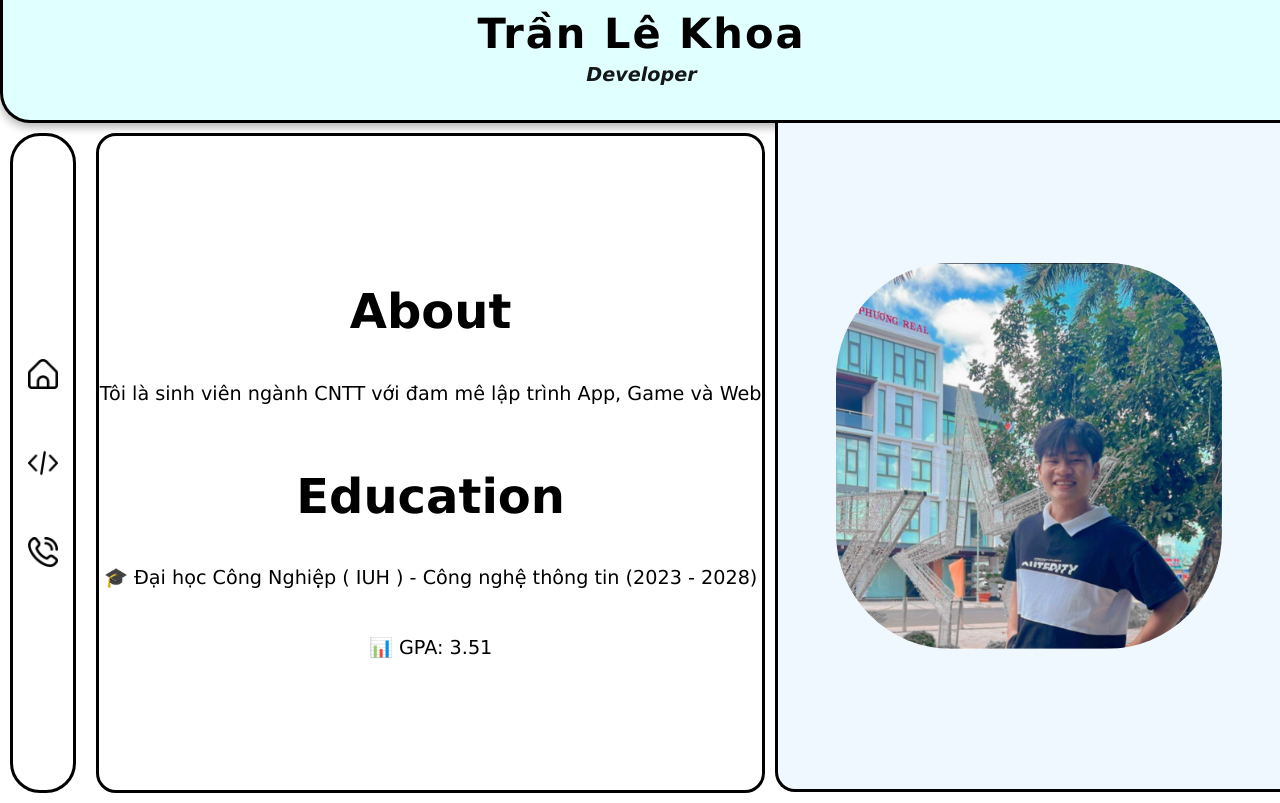
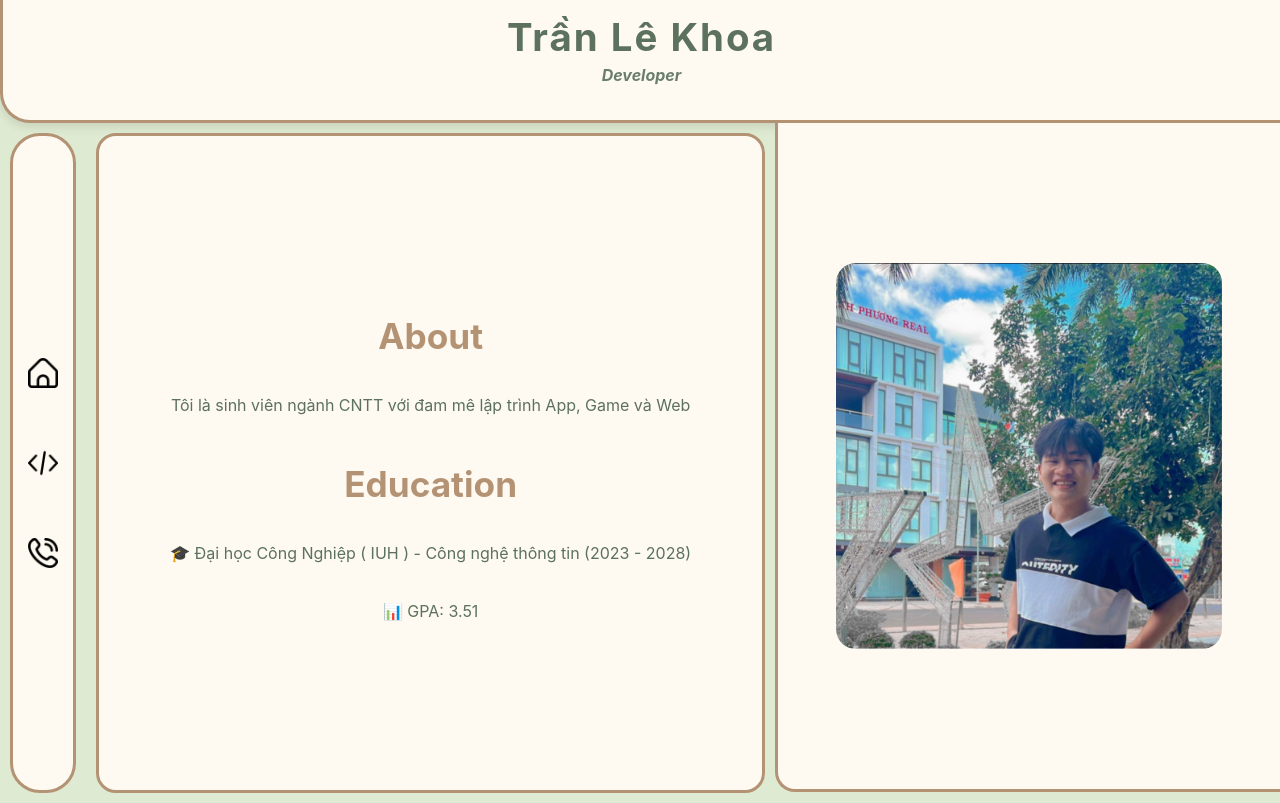
Before and after one commit to khoaletran/Profile, a plain HTML site: page index.html in a window 1280 px wide. Drawn offline with Linux system fonts and the light colour scheme.

Commit message:
đổi màu nènè

```diff
--- a/style.css
+++ b/style.css
@@ -5,49 +5,47 @@ body {
     display: flex;
     flex-direction: column;
     overflow: hidden;
-    font-family: 'Lucida Sans', 'Lucida Sans Regular', 'Lucida Grande', 'Lucida Sans Unicode', Geneva, Verdana, sans-serif;
+    font-family: 'Inter', sans-serif;
+    background-color: #dfead2;
+    color: #5c715e;
 }
 
 header {
     height: 10%;
-    background: #E0FFFF;
-    color: black;
+    background: #fefaf1;
+    color: #5c715e;
     text-align: center;
     padding: 20px 0;
     display: flex;
     justify-content: center;
     align-items: center;
-    box-shadow: 0px 4px 10px rgba(0, 0, 0, 0.3);
+    box-shadow: 0px 4px 10px rgba(0, 0, 0, 0.1);
     border-bottom-left-radius: 30px;
-    border-bottom: 3px solid black;
-    border-left: 3px solid black;
-
+    border-bottom: 3px solid #b49375;
+    border-left: 3px solid #b49375;
 }
 
-
 header h1 {
-    font-size: 2.6rem;
+    font-size: 2.4rem;
     font-weight: bold;
     letter-spacing: 2px;
-    text-shadow: 2px 2px 10px rgba(255, 255, 255, 0.2);
     margin: 0;
 }
 
 header h4 {
-    font-size: 1.2rem;
+    font-size: 1rem;
     font-style: italic;
     opacity: 0.9;
     margin-top: 5px;
 }
 
-header img{
+header img {
     width: 15%;
     display: none;
     border-radius: 20%;
 }
 
-
-main{
+main {
     display: flex;
     height: 85%;
     margin-bottom: 10px;
@@ -58,28 +56,24 @@ menu {
     display: flex;
     flex-direction: column;
     border-radius: 30px;
-    border: 3px solid black;
+    border: 3px solid #b49375;
     align-items: center;
     justify-content: center;
     padding: 0;
     margin: 10px;
     min-width: 50px;
+    background-color: #fefaf1;
 }
+
 menu a {
     margin: 20px 0;
     display: flex;
     justify-content: center;
+    color: #5c715e;
 }
 
-menu a:hover {
-    background-color: #E0E0E0;
-    transform: scale(1.2);
-    padding: 10px;
-    border-radius: 20px;
-}
-
-menu a.active {
-    background-color: #E0E0E0;
+menu a:hover, menu a.active {
+    background-color: #eceadf;
     transform: scale(1.2);
     padding: 10px;
     border-radius: 20px;
@@ -98,8 +92,9 @@ menu img {
     position: relative;
     flex-direction: column;
     align-items: center;
-    border: 3px solid black;
+    border: 3px solid #b49375;
     border-radius: 20px;
+    background-color: #fefaf1;
 }
 
 .slider {
@@ -121,19 +116,21 @@ menu img {
 }
 
 .slide h2 {
-    font-size: 3rem;
+    font-size: 2.2rem;
     font-weight: bold;
     margin-bottom: 20px;
+    color: #b49375;
 }
 
 .slide p, .slide a {
-    font-size: 1.2rem;
+    font-size: 1rem;
     line-height: 1.6;
+    color: #5c715e;
 }
 
 .slide a {
     font-weight: bold;
-    color: #007BFF;
+    color: #5c715e;
     text-decoration: none;
 }
 
@@ -148,25 +145,24 @@ menu img {
     justify-content: center;
     align-items: center;
     padding: 10px;
-    background-color: #F0F8FF;
+    background-color: #fefaf1;
     border-bottom-left-radius: 20px;
-    border-bottom: 3px solid black;
-    border-left: 3px solid black;
+    border-bottom: 3px solid #b49375;
+    border-left: 3px solid #b49375;
 }
 
 .avt img {
     width: 80%;
-    border-radius: 30%;
+    border-radius: 20px;
 }
 
 @media (max-width: 800px) {
     .avt {
         display: none;
     }
-    .infor{
+    .infor {
         width: 100%;
     }
-
     .header-content {
         display: flex;
         align-items: center;
@@ -174,26 +170,20 @@ menu img {
         width: 100%;
         gap: 10px;
     }
-
     .header-text {
         display: flex;
         flex-direction: column;
         align-items: flex-end;
         text-align: right;
     }
-
     .header-text h1 {
         font-size: 1.6rem;
         margin: 0;
     }
-
     .header-text h4 {
         font-size: 1rem;
-        font-style: italic;
         margin: 0;
-        opacity: 0.9;
     }
-
     .header-content img {
         width: 70px;
         display: block;
@@ -206,20 +196,16 @@ menu img {
     main {
         font-size: 0.7rem;
     }
-
     .slide h2 {
-        font-size: 1.5rem;
+        font-size: 1.4rem;
     }
-
     .slide p, .slide a {
-        font-size: 0.8rem;
+        font-size: 0.75rem;
     }
-
     header h1 {
-        font-size: 1.8rem;
+        font-size: 1.6rem;
     }
-
     header h4 {
-        font-size: 1rem;
+        font-size: 0.9rem;
     }
 }
```
